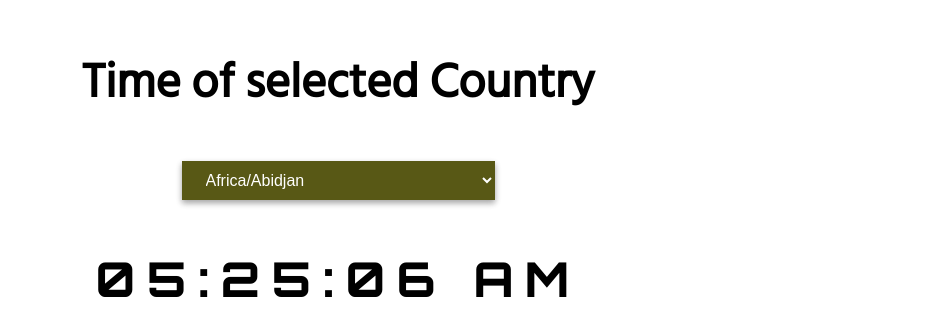
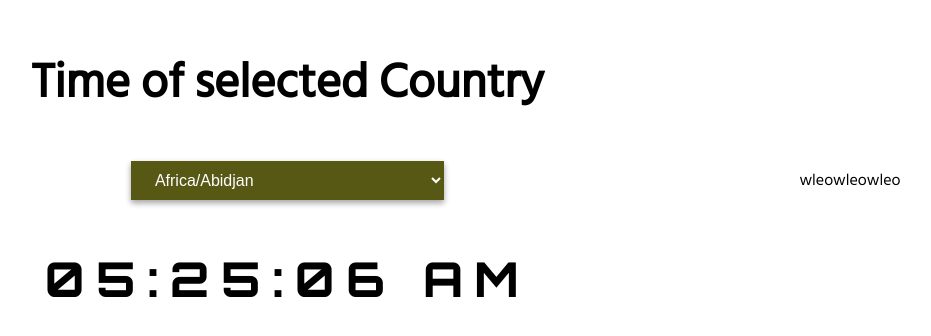
Before and after one commit to Wizard-Gandalf/World-Clock, a plain HTML site: page World-Clock/index.html in a window 1280 px wide. Shown: the part 228-564 px from the top of the page, without its empty margins (310-1241 px from the left). Drawn offline with Linux system fonts and the light colour scheme.

Commit message:
Update index.html

```diff
--- a/World-Clock/index.html
+++ b/World-Clock/index.html
@@ -14,3 +14,4 @@
         </div>
     </body>
 </html>
+wleowleowleo
```
